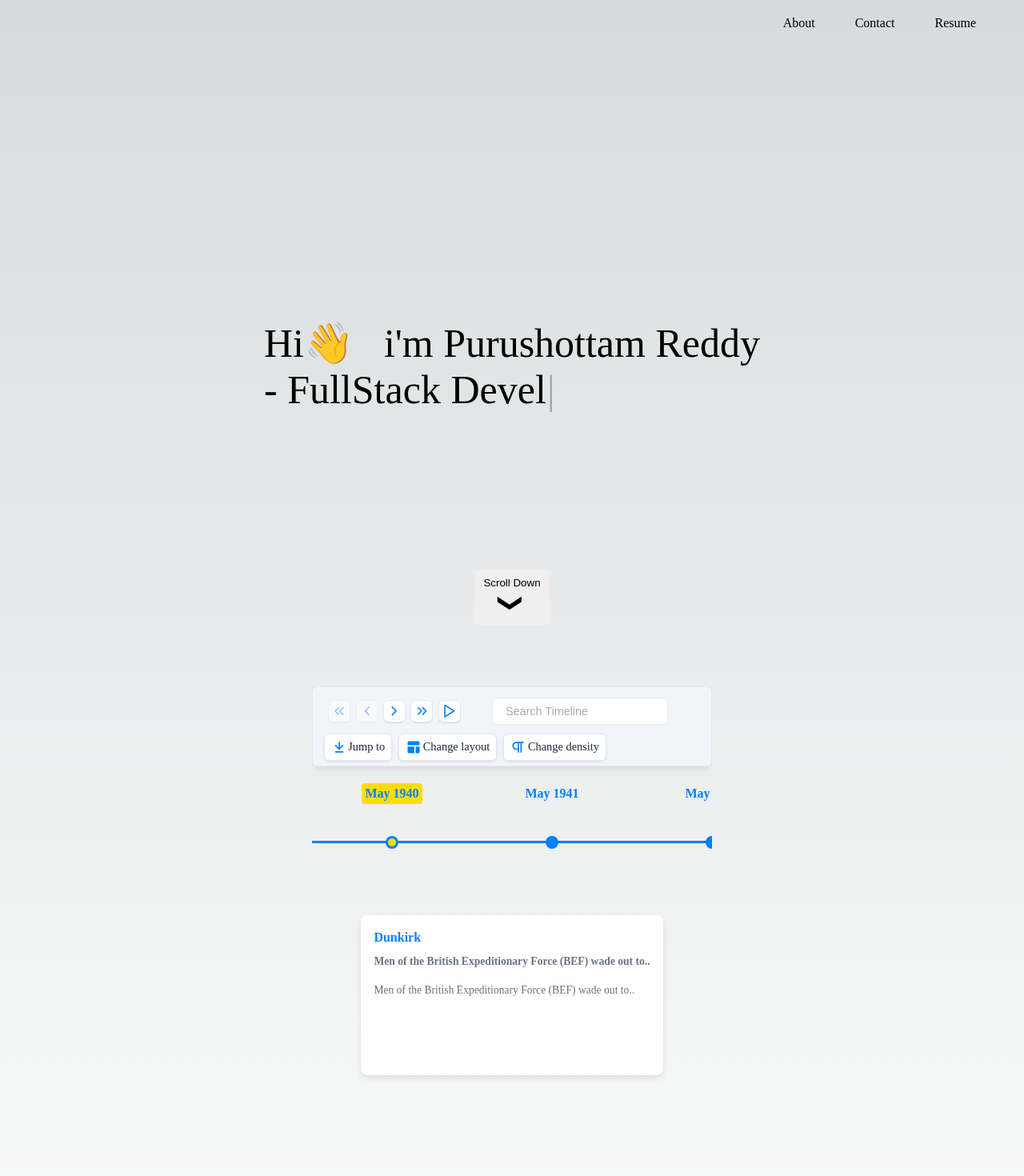
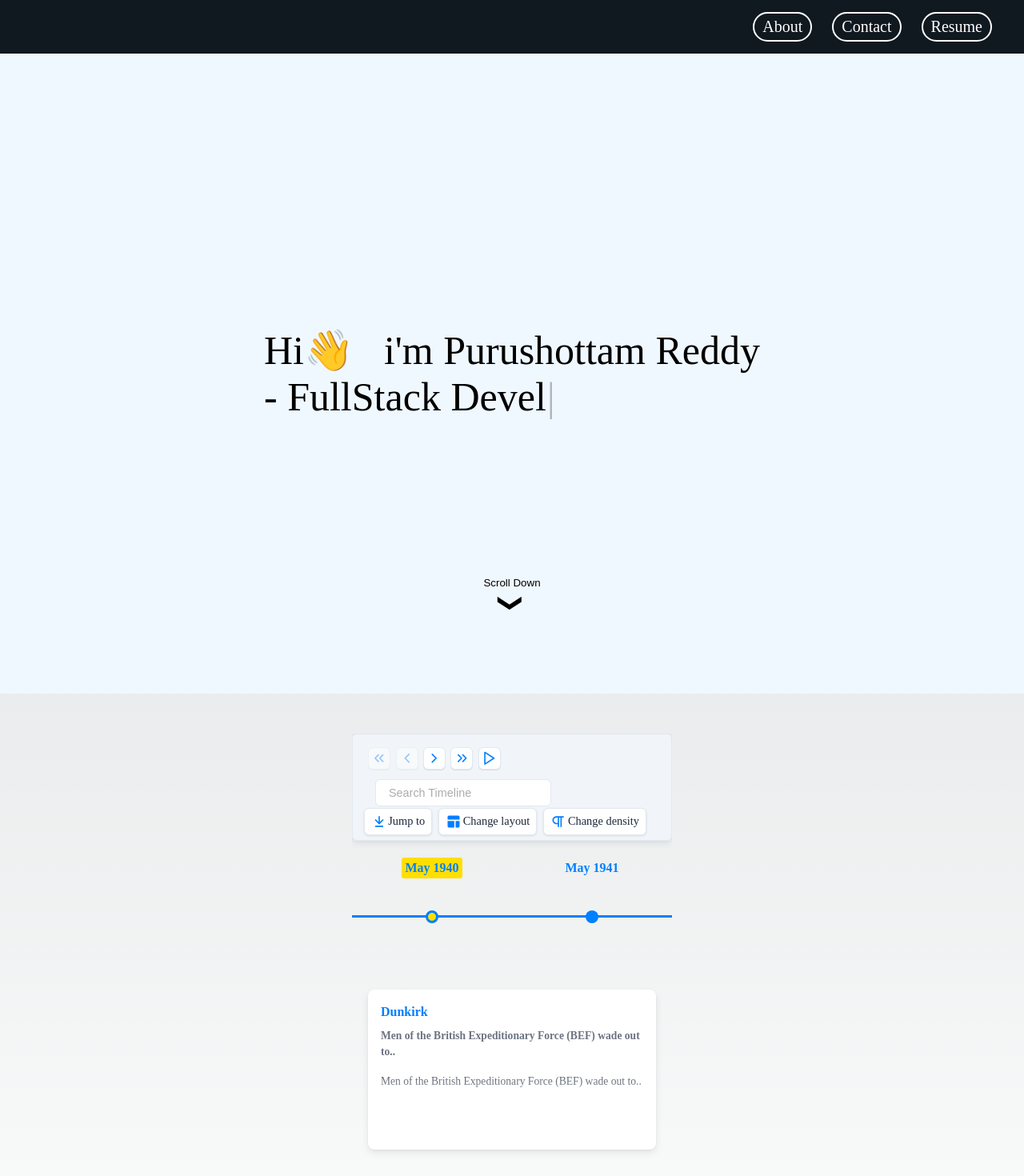
Before and after one commit to puru13794/next-porfolio-updated, a Next.js app: page / in a window 1280 px wide. Shown: the top 1470 px of the page at 80% size. Built offline with nearby package versions, Linux system fonts and the light colour scheme.

Commit message:
added new designs to site

```diff
--- a/components/NavBar/index.jsx
+++ b/components/NavBar/index.jsx
@@ -7,11 +7,9 @@ const NavBar = () => {
       <ul className={styles.mainNav}>
         <a href="#about">About</a>
         <a href="#contact">Contact</a>
-        <a>
-          <Link href={`Resume-1.pdf`} target="_blank">
-            Resume
-          </Link>
-        </a>
+        <Link href={`Resume-1.pdf`} target="_blank">
+          Resume
+        </Link>
       </ul>
     </div>
   );
--- a/components/NavBar/index.module.scss
+++ b/components/NavBar/index.module.scss
@@ -1,7 +1,8 @@
 .navWrapper {
   z-index: 999;
-  padding: 20px;
-  padding-right: 60px;
+  padding: 15px 20px;
+  padding-right: 40px;
+  background-color: #101820;
   li {
     list-style-type: none;
   }
@@ -9,13 +10,18 @@
     display: flex;
     flex-direction: row;
     justify-content: flex-end;
-    gap: 50px;
-    li{
+    gap: 25px;
+    a {
+      color: white;
       font-size: 20px;
+      padding: 5px 10px;
+      border: 2px solid #ffffff;
+      border-radius: 40px;
     }
-    :hover{
-      transition: color 0.3s ease;
-      color: rgb(150, 146, 146);
+    a:hover {
+      color: #101820;
+      transition: background-color 0.4s ease;
+      background-color: #fee715;
     }
   }
 }
--- a/components/Timeline/index.jsx
+++ b/components/Timeline/index.jsx
@@ -1,7 +1,7 @@
 import { Chrono } from "react-chrono";
 import styles from "./index.module.scss";
 
-const Timeline = () => {
+const Timeline = (props) => {
   const items = [
     {
       title: "May 1940",
@@ -41,13 +41,16 @@ const Timeline = () => {
     },
   ];
   return (
-    <div class={styles.timelineWrapper}>
+    <div
+      id="timeline-section"
+      class={styles.timelineWrapper}
+      ref={props.timelineRef}
+    >
       <Chrono
         items={items}
         mode="HORIZONTAL"
-        slideShow
+        slideShow={true}
         slideItemDuration={2000}
-        slideShowType="slide_in"
       />
     </div>
   );
--- a/components/Timeline/index.module.scss
+++ b/components/Timeline/index.module.scss
@@ -2,4 +2,5 @@
     width: 500px;
     height: 700px;
     margin: auto;
+    padding: 50px;
 }
--- a/components/TypeWriter/index.jsx
+++ b/components/TypeWriter/index.jsx
@@ -3,8 +3,9 @@ import Typewriter from "typewriter-effect";
 import styles from "./index.module.scss";
 
 const TypeWriterEffect = (props) => {
-  const nextSectionRef = useRef();
+  const nextSectionRef = props.timelineRef;
   const handleClick = () => {
+    props.setSlideShow(true);
     nextSectionRef.current.scrollIntoView({ behavior: "smooth" });
   };
   return (
--- a/components/TypeWriter/index.module.scss
+++ b/components/TypeWriter/index.module.scss
@@ -4,6 +4,7 @@
   display: flex;
   align-items: center;
   justify-content: center;
+  background-color: aliceblue;
   .main {
     font-size: 50px;
   }
@@ -14,7 +15,7 @@
     // left: 50%;
     // transform: translateX(-50%);
     padding: 10px;
-    background-color: none;
+    background-color: aliceblue;
     color: #000;
     cursor: pointer;
     border: none;
--- a/pages/index.js
+++ b/pages/index.js
@@ -1,3 +1,4 @@
+import { useState, useRef } from "react";
 import styles from "@/styles/Home.module.css";
 import TypeWriterEffect from "../components/TypeWriter";
 import Timeline from "../components/Timeline/index";
@@ -5,11 +6,13 @@ import NavBar from "../components/NavBar";
 import Contact from "../components/contact";
 
 export default function Home() {
+  const [slideshow, setSlideShow] = useState(false);
+  const timelineRef = useRef();
   return (
     <>
       <NavBar />
-      <TypeWriterEffect />
-      <Timeline />
+      <TypeWriterEffect setSlideShow={setSlideShow} timelineRef={timelineRef} />
+      <Timeline slideshow={slideshow} timelineRef={timelineRef} />
       <Contact />
     </>
   );
```
